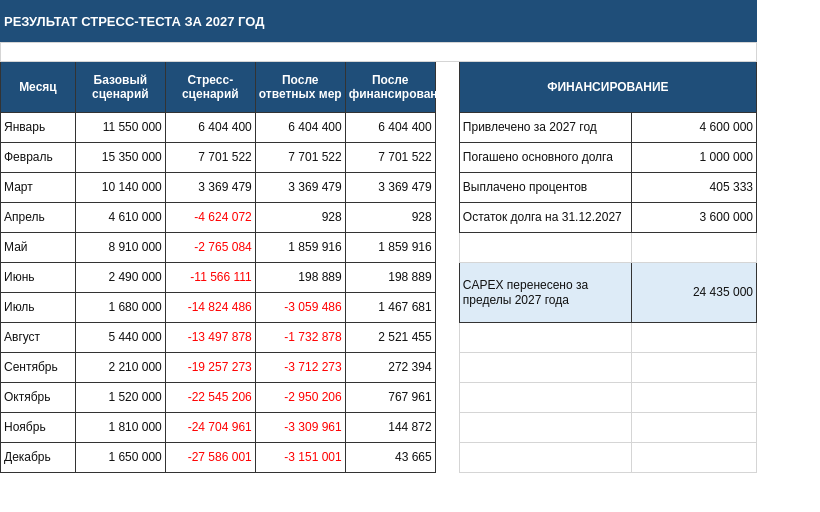
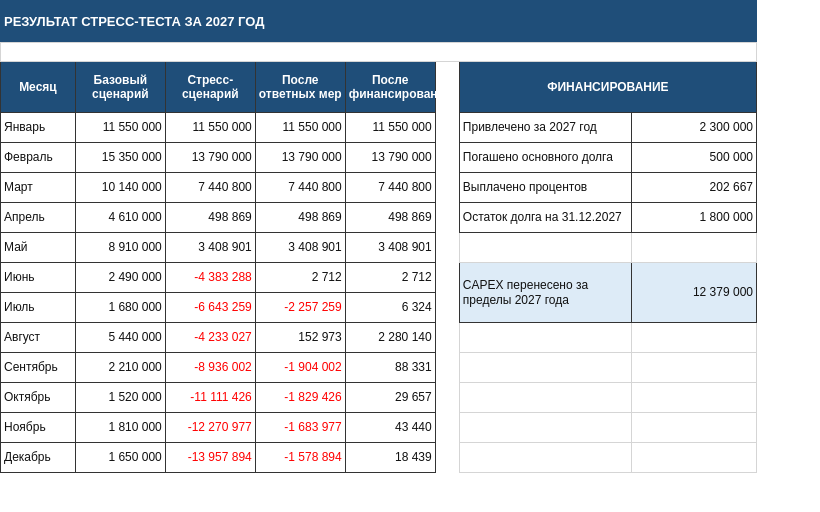
Before and after one commit to 3000toronto-commits/fd_2026_12_HIT_final, a plain HTML site: page index.html in a window 1280 px wide. Shown: the whole page, without its empty margins (0-820 px from the left). Drawn offline with Linux system fonts and the light colour scheme.

Commit message:
Update index.html

```diff
--- a/index.html
+++ b/index.html
@@ -309,53 +309,53 @@
         <tr>
           <td>Январь</td>
           <td class="result-number">11 550 000</td>
-          <td class="result-number">6 404 400</td>
-          <td class="result-number">6 404 400</td>
-          <td class="result-number">6 404 400</td>
+          <td class="result-number">11 550 000</td>
+          <td class="result-number">11 550 000</td>
+          <td class="result-number">11 550 000</td>
           <td class="result-gap"></td>
           <td class="finance-label">Привлечено за 2027 год</td>
-          <td class="result-number">4 600 000</td>
+          <td class="result-number">2 300 000</td>
         </tr>
 
         <tr>
           <td>Февраль</td>
           <td class="result-number">15 350 000</td>
-          <td class="result-number">7 701 522</td>
-          <td class="result-number">7 701 522</td>
-          <td class="result-number">7 701 522</td>
+          <td class="result-number">13 790 000</td>
+          <td class="result-number">13 790 000</td>
+          <td class="result-number">13 790 000</td>
           <td class="result-gap"></td>
           <td class="finance-label">Погашено основного долга</td>
-          <td class="result-number">1 000 000</td>
+          <td class="result-number">500 000</td>
         </tr>
 
         <tr>
           <td>Март</td>
           <td class="result-number">10 140 000</td>
-          <td class="result-number">3 369 479</td>
-          <td class="result-number">3 369 479</td>
-          <td class="result-number">3 369 479</td>
+          <td class="result-number">7 440 800</td>
+          <td class="result-number">7 440 800</td>
+          <td class="result-number">7 440 800</td>
           <td class="result-gap"></td>
           <td class="finance-label">Выплачено процентов</td>
-          <td class="result-number">405 333</td>
+          <td class="result-number">202 667</td>
         </tr>
 
         <tr>
           <td>Апрель</td>
           <td class="result-number">4 610 000</td>
-          <td class="result-number result-negative">-4 624 072</td>
-          <td class="result-number">928</td>
-          <td class="result-number">928</td>
+          <td class="result-number">498 869</td>
+          <td class="result-number">498 869</td>
+          <td class="result-number">498 869</td>
           <td class="result-gap"></td>
           <td class="finance-label">Остаток долга на 31.12.2027</td>
-          <td class="result-number">3 600 000</td>
+          <td class="result-number">1 800 000</td>
         </tr>
 
         <tr>
           <td>Май</td>
           <td class="result-number">8 910 000</td>
-          <td class="result-number result-negative">-2 765 084</td>
-          <td class="result-number">1 859 916</td>
-          <td class="result-number">1 859 916</td>
+          <td class="result-number">3 408 901</td>
+          <td class="result-number">3 408 901</td>
+          <td class="result-number">3 408 901</td>
           <td class="result-gap"></td>
           <td class="finance-empty"></td>
           <td class="finance-empty"></td>
@@ -365,9 +365,9 @@
         <tr>
           <td>Июнь</td>
           <td class="result-number">2 490 000</td>
-          <td class="result-number result-negative">-11 566 111</td>
-          <td class="result-number">198 889</td>
-          <td class="result-number">198 889</td>
+          <td class="result-number result-negative">-4 383 288</td>
+          <td class="result-number">2 712</td>
+          <td class="result-number">2 712</td>
           <td class="result-gap"></td>
 
           <td class="finance-capex finance-label" rowspan="2">
@@ -376,7 +376,7 @@
 
           <td class="finance-capex finance-capex-amount result-number"
               rowspan="2">
-            24 435 000
+            12 379 000
           </td>
         </tr>
 
@@ -384,18 +384,18 @@
         <tr>
           <td>Июль</td>
           <td class="result-number">1 680 000</td>
-          <td class="result-number result-negative">-14 824 486</td>
-          <td class="result-number result-negative">-3 059 486</td>
-          <td class="result-number">1 467 681</td>
+          <td class="result-number result-negative">-6 643 259</td>
+          <td class="result-number result-negative">-2 257 259</td>
+          <td class="result-number">6 324</td>
           <td class="result-gap"></td>
         </tr>
 
         <tr>
           <td>Август</td>
           <td class="result-number">5 440 000</td>
-          <td class="result-number result-negative">-13 497 878</td>
-          <td class="result-number result-negative">-1 732 878</td>
-          <td class="result-number">2 521 455</td>
+          <td class="result-number result-negative">-4 233 027</td>
+          <td class="result-number">152 973</td>
+          <td class="result-number">2 280 140</td>
           <td class="result-gap"></td>
           <td class="finance-empty"></td>
           <td class="finance-empty"></td>
@@ -404,9 +404,9 @@
         <tr>
           <td>Сентябрь</td>
           <td class="result-number">2 210 000</td>
-          <td class="result-number result-negative">-19 257 273</td>
-          <td class="result-number result-negative">-3 712 273</td>
-          <td class="result-number">272 394</td>
+          <td class="result-number result-negative">-8 936 002</td>
+          <td class="result-number result-negative">-1 904 002</td>
+          <td class="result-number">88 331</td>
           <td class="result-gap"></td>
           <td class="finance-empty"></td>
           <td class="finance-empty"></td>
@@ -415,9 +415,9 @@
         <tr>
           <td>Октябрь</td>
           <td class="result-number">1 520 000</td>
-          <td class="result-number result-negative">-22 545 206</td>
-          <td class="result-number result-negative">-2 950 206</td>
-          <td class="result-number">767 961</td>
+          <td class="result-number result-negative">-11 111 426</td>
+          <td class="result-number result-negative">-1 829 426</td>
+          <td class="result-number">29 657</td>
           <td class="result-gap"></td>
           <td class="finance-empty"></td>
           <td class="finance-empty"></td>
@@ -426,9 +426,9 @@
         <tr>
           <td>Ноябрь</td>
           <td class="result-number">1 810 000</td>
-          <td class="result-number result-negative">-24 704 961</td>
-          <td class="result-number result-negative">-3 309 961</td>
-          <td class="result-number">144 872</td>
+          <td class="result-number result-negative">-12 270 977</td>
+          <td class="result-number result-negative">-1 683 977</td>
+          <td class="result-number">43 440</td>
           <td class="result-gap"></td>
           <td class="finance-empty"></td>
           <td class="finance-empty"></td>
@@ -437,9 +437,9 @@
         <tr>
           <td>Декабрь</td>
           <td class="result-number">1 650 000</td>
-          <td class="result-number result-negative">-27 586 001</td>
-          <td class="result-number result-negative">-3 151 001</td>
-          <td class="result-number">43 665</td>
+          <td class="result-number result-negative">-13 957 894</td>
+          <td class="result-number result-negative">-1 578 894</td>
+          <td class="result-number">18 439</td>
           <td class="result-gap"></td>
           <td class="finance-empty"></td>
           <td class="finance-empty"></td>
```
